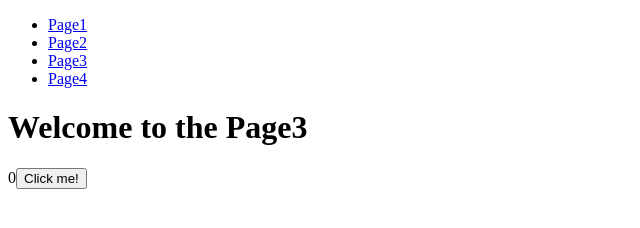
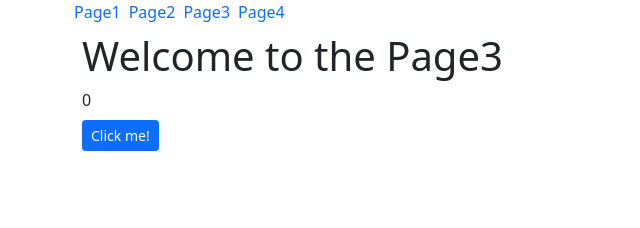
Before and after one commit to milantru/lab4_diy_edition, a React app in the folder lab4-app/: page /page3 in a window 1280 px wide. Shown: the whole page, without its empty margins (0-640 px from the left). Built offline with nearby package versions, Linux system fonts and the light colour scheme.

Commit message:
Do exercise IV.

```diff
--- a/lab4-app/package.json
+++ b/lab4-app/package.json
@@ -9,6 +9,7 @@
     "react": "^18.0.0",
     "react-dom": "^18.0.0",
     "react-scripts": "5.0.1",
+    "reactstrap": "^9.0.2",
     "web-vitals": "^2.1.4"
   },
   "scripts": {
--- a/lab4-app/public/index.html
+++ b/lab4-app/public/index.html
@@ -3,6 +3,7 @@
   <head>
     <meta charset="utf-8" />
     <link rel="icon" href="%PUBLIC_URL%/favicon.ico" />
+    <link rel="stylesheet" href="https://cdn.jsdelivr.net/npm/bootstrap@5.1.0/dist/css/bootstrap.min.css" />
     <meta name="viewport" content="width=device-width, initial-scale=1" />
     <meta name="theme-color" content="#000000" />
     <meta
--- a/lab4-app/src/components/Counter.js
+++ b/lab4-app/src/components/Counter.js
@@ -1,14 +1,25 @@
 import React from "react";
+import { Button } from 'reactstrap';
 
 export default class Counter extends React.Component {
+    constructor(props) {
+        super(props);
+        this.state = {
+            text: props.text ? props.text : "Click me!",
+        }
+    }
+
     render() {
         return (
-            <div className="counter">
-                <label htmlFor="button">{this.props.value}</label>
-                <button
-                id="button"
+            <div>
+                <label htmlFor="button">{this.props.value}</label><br />
+
+                <Button
+                color="primary"
+                size="sm"
                 onClick={() => this.props.handleClick()}
-                >Click me!</button>
+                className="mt-2"
+                >{this.state.text}</Button>
             </div>
         );
     }
--- a/lab4-app/src/components/TextInputWithResetButton.js
+++ b/lab4-app/src/components/TextInputWithResetButton.js
@@ -1,4 +1,5 @@
 import React from 'react';
+import { Input, Label, Button } from 'reactstrap';
 
 export default class TextInputWithResetButton extends React.Component {
     constructor(props) {
@@ -11,15 +12,20 @@ export default class TextInputWithResetButton extends React.Component {
     render() {
         return (
             <form>
-                <input
+                <Input
                 type="text"
-                id="text-input"
                 onChange={() => this.setState({text: document.getElementById("text-input").value})}
+                className="w-75"
                 />
 
-                <button onClick={() => document.getElementById("text-input").value = ""}>Reset</button><br />
+                <Button
+                color="danger"
+                size="sm"
+                onClick={() => document.getElementById("text-input").value = ""}
+                className="mt-1">
+                Reset</Button><br />
 
-                <label htmlFor="text-input">You wrote: {this.state.text}</label>
+                <Label htmlFor="text-input"><b>You wrote: </b>{this.state.text}</Label>
             </form>
         );
     }
--- a/lab4-app/src/pages/_layout.js
+++ b/lab4-app/src/pages/_layout.js
@@ -1,26 +1,29 @@
 import { Outlet, Link } from "react-router-dom";
+import { Container, Row, Col, Navbar, NavbarBrand, Nav, NavItem } from "reactstrap";
 
 export default function Layout() {
   return (
-    <>
-      <nav>
-        <ul>
-          <li>
-            <Link to="/">Page1</Link>
-          </li>
-          <li>
-            <Link to="/page2">Page2</Link>
-          </li>
-          <li>
-            <Link to="/page3">Page3</Link>
-          </li>
-          <li>
-            <Link to="/page4">Page4</Link>
-          </li>
-        </ul>
-      </nav>
+    <Container>
+      <Row className="mb-2">
+        <Nav>
+          <NavItem>
+            <Link to="/" className="p-1 text-decoration-none">Page1</Link>
+          </NavItem>
+          <NavItem>
+            <Link to="/page2" className="p-1 text-decoration-none">Page2</Link>
+          </NavItem>
+          <NavItem>
+            <Link to="/page3" className="p-1 text-decoration-none">Page3</Link>
+          </NavItem>
+          <NavItem>
+            <Link to="/page4" className="p-1 text-decoration-none">Page4</Link>
+          </NavItem>
+        </Nav>
+      </Row>
 
-      <Outlet />
-    </>
+      <Row>
+        <Outlet />
+      </Row>
+    </Container>
   )
 };
```
Also changed, not shown: 1 other file.
